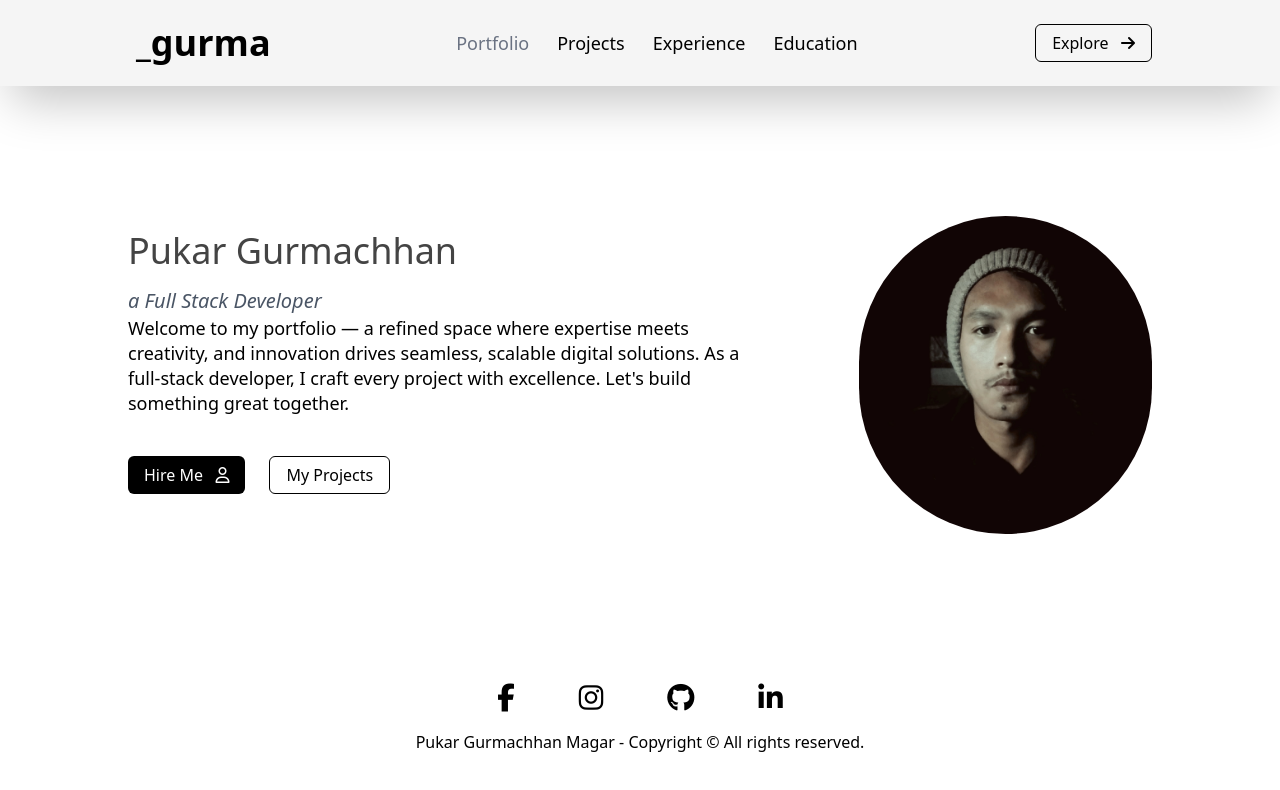
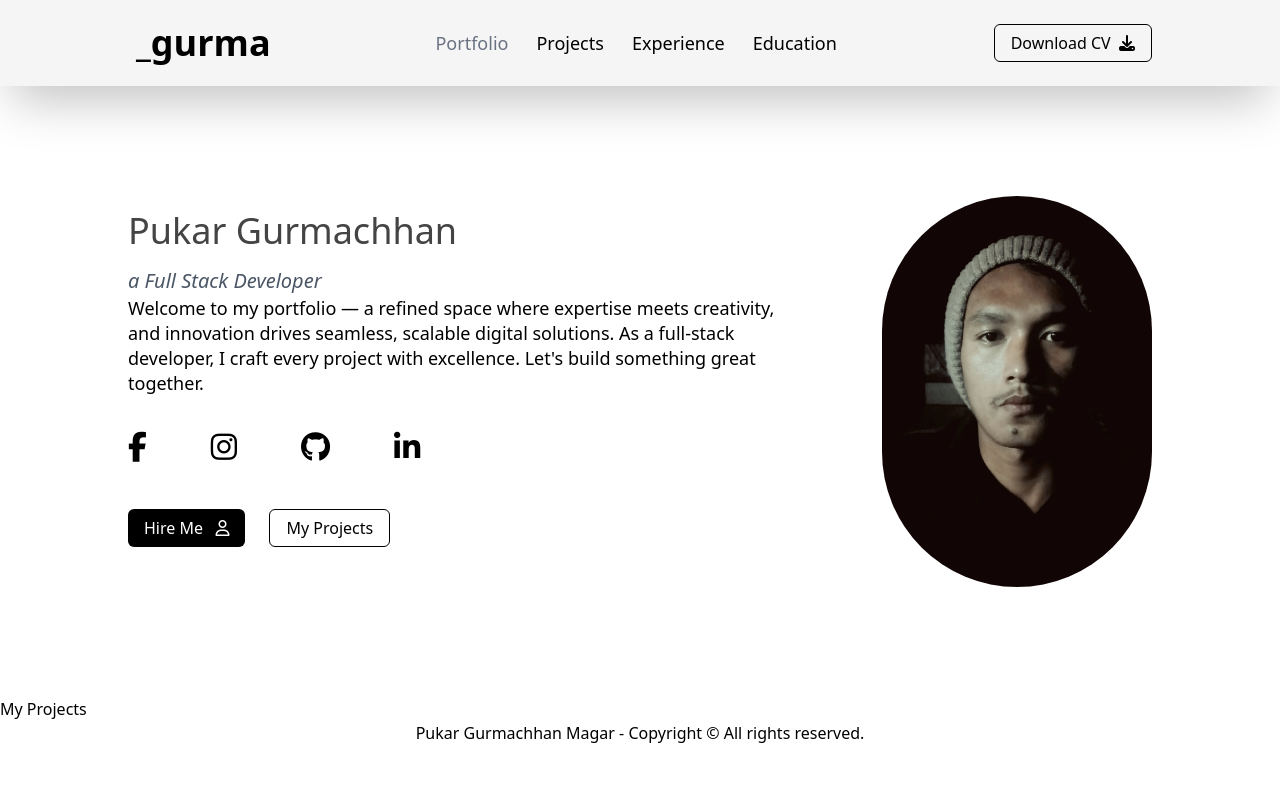
Before and after one commit to GurmachhanPukar1/GurmachhanPukar1.github.io, a website: page index.html in a window 1280 px wide. Drawn offline with Linux system fonts and the light colour scheme.

Commit message:
first commit

```diff
--- a/index.html
+++ b/index.html
@@ -28,17 +28,17 @@
 
             <div>
                 <ul class="flex gap-7 text-[18px]">
-                    <li><a href="http://" class="hover: text-gray-500 f duration-150">Portfolio</a></li>
-                    <li><a href="http://" class="hover:text-gray-500 duration-150">Projects</a></li>
-                    <li><a href="http://" class="hover:text-gray-500 duration-150">Experience</a></li>
-                    <li><a href="http://" class="hover:text-gray-500 duration-150">Education</a></li>
+                    <li><a href="http://" class="hover: text-gray-500 f duration-150 font-medium hover:text-[19px]">Portfolio</a></li>
+                    <li><a href="http://" class="hover:text-gray-500 duration-150 font-medium hover:text-[19px]">Projects</a></li>
+                    <li><a href="http://" class="hover:text-gray-500 duration-150 font-medium hover:text-[19px]">Experience</a></li>
+                    <li><a href="http://" class="hover:text-gray-500 duration-150 font-medium hover:text-[19px]">Education</a></li>
                 </ul>
             </div>
 
             <div>
                 <button
                     class="px-4 py-1.5 text-black border border-black rounded-md hover:bg-black hover:text-white transition">
-                    Explore &nbsp; <i class="fa-solid fa-arrow-right"></i>
+                    Download CV &nbsp;<i class="fa-solid fa-download"></i>
                 </button>
             </div>
         </nav>
@@ -48,7 +48,7 @@
 
 
     <!-- main section starts here  -->
-    <main class="containerwidth py-[130px] flex justify-between gap-[90px]">
+    <main class="containerwidth py-[110px] flex justify-between gap-[90px]">
 
         <div>
             <h1 class="text-[#444444] text-4xl font-medium leading-[70px]">Pukar Gurmachhan</h1>
@@ -59,9 +59,17 @@
                 Let's build something great together.
             </p>
 
+            <ul class="flex text-[30px] justify-items-start gap-16 mt-7 ">
+                <li><a href="http://" class="hover:text-[#444444] hover:text-4xl duration-300"><i class="fa-brands fa-facebook-f"></i></a></li>
+                <li><a href="http://" class="hover:text-[#444444] hover:text-4xl duration-300"><i class="fa-brands fa-instagram"></i></a></li>
+                <li><a href="http://" class="hover:text-[#444444] hover:text-4xl duration-300"><i class="fa-brands fa-github"></i></a></li>
+                <li><a href="http://" class="hover:text-[#444444] hover:text-4xl duration-300"><i class="fa-brands fa-linkedin-in"></i></a></li>
+            </ul>
+
+
             <div class="py-10 flex gap-6">
                 <button
-                    class="px-4 py-1.5 text-white rounded-md bg-black hover:bg-white hover:text-black hover:border hover:border-black transition">
+                    class="px-4 py-1.5 text-white rounded-md bg-black hover:bg-white hover:text-black hover:border hover:border-black transition ">
                     Hire Me &nbsp; <i class="fa-regular fa-user"></i>
                 </button>
 
@@ -73,7 +81,7 @@
 
         </div>
 
-        <div class="w-[900px] rounded-full overflow-hidden">
+        <div class="w-[800px] rounded-full overflow-hidden">
             <img src="img/pukar.jpg" alt="profile img"
                 class="w-full h-full object-cover hover:scale-110 duration-300 hover:shadow-2xl ">
         </div>
@@ -85,15 +93,23 @@
 
 
 
+    <main>
+        <h1>My Projects</h1>
+
+        <section>
+            <div>
+
+            </div>
+        </section>
+    </main>
+
+
+
+
+
+
     <!-- footer section starts here  -->
     <footer>
-        <ul class="flex justify-center text-[28px] gap-16 containerwidth p-3">
-            <li><a href="http://" class="hover:text-[#444444]"><i class="fa-brands fa-facebook-f"></i></a></li>
-            <li><a href="http://" class="hover:text-[#444444]"><i class="fa-brands fa-instagram"></i></a></li>
-            <li><a href="http://" class="hover:text-[#444444]"><i class="fa-brands fa-github"></i></a></li>
-            <li><a href="http://" class="hover:text-[#444444]"><i class="fa-brands fa-linkedin-in"></i></a></li>
-        </ul>
-
         <div class="flex justify-center">
             <p>Pukar Gurmachhan Magar - Copyright © All rights reserved.</p>
         </div>
```
Also changed, not shown: src/output.css.
